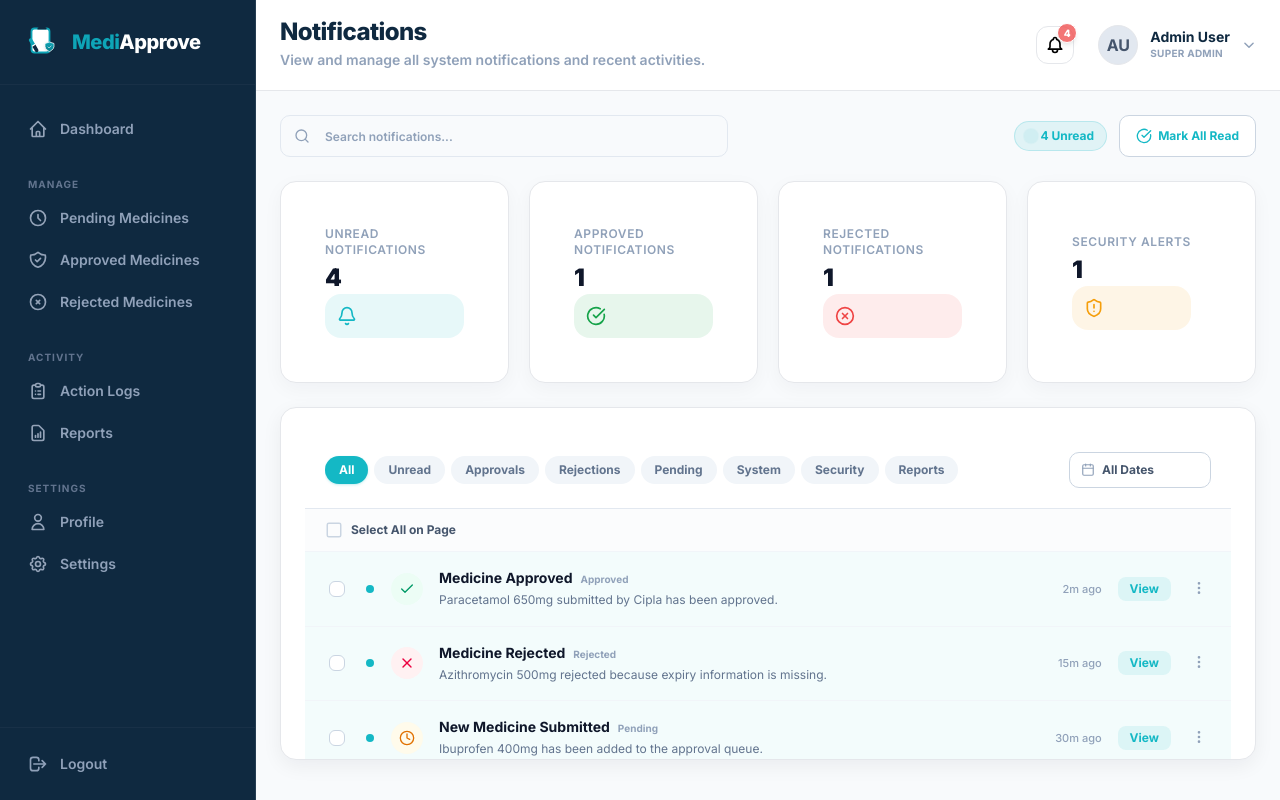
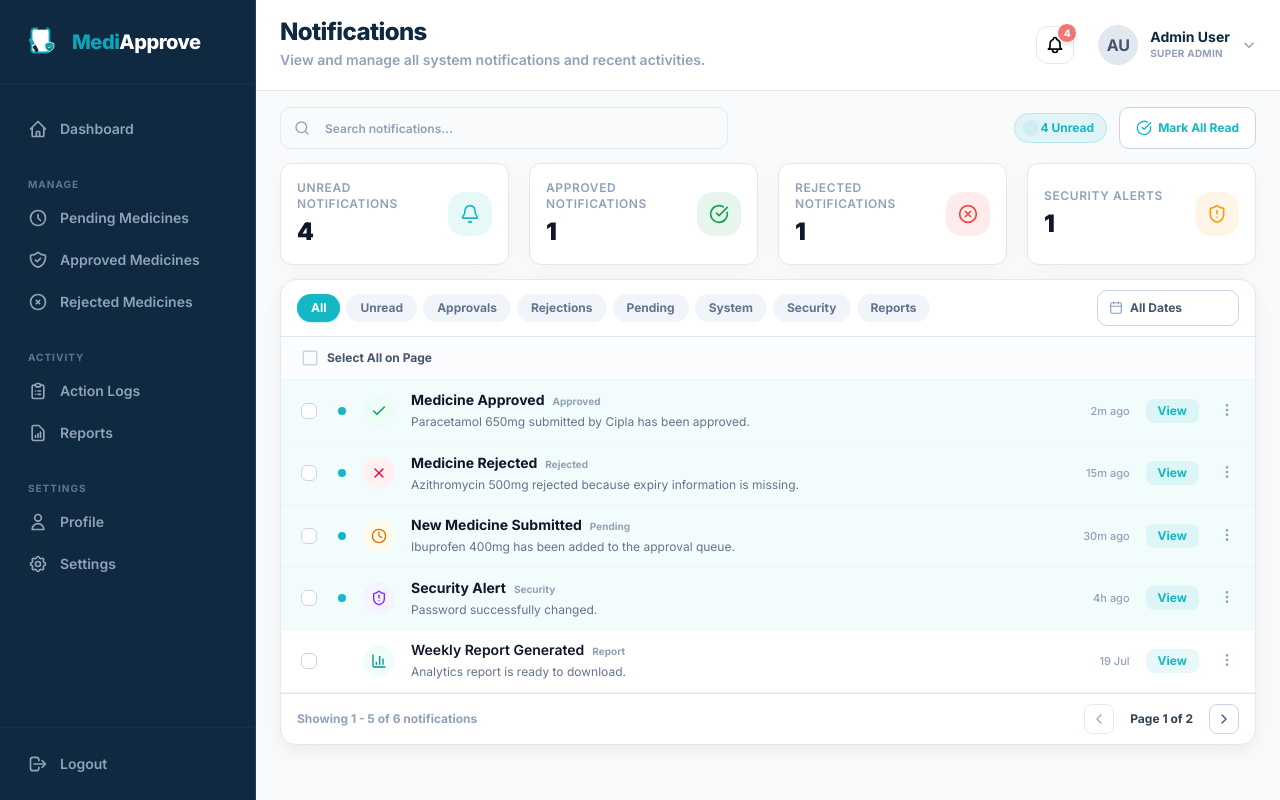
Before and after one commit to rainageorge14/S115-0726-Error-404-FullStack-Next.js--MediApprove, a Next.js app: page /notifications in a window 1280 px wide. Built offline with nearby package versions, Linux system fonts and the light colour scheme.

Commit message:
changes in notification page

```diff
--- a/app/notifications/page.tsx
+++ b/app/notifications/page.tsx
@@ -44,7 +44,7 @@ function NotificationsPageContent() {
 
   // Pagination
   const [currentPage, setCurrentPage] = useState(1);
-  const itemsPerPage = 6;
+  const itemsPerPage = 5;
 
   // Refresh Loader Simulation
   const [loading, setLoading] = useState(false);
@@ -188,7 +188,7 @@ function NotificationsPageContent() {
   const unreadCount = (notifications || []).filter((n) => !n.isRead).length;
 
   return (
-    <main className="flex-1 p-[24px] flex flex-col bg-[#F8FAFC] overflow-y-auto select-none font-sans h-[calc(100vh-72px)] pb-10">
+    <main className="flex-1 pt-4 pb-4 px-6 flex flex-col bg-[#F8FAFC] overflow-hidden select-none font-sans h-[calc(100vh-72px)]">
 
       {/* Toast alert popup */}
       {toastMessage && (
@@ -201,7 +201,7 @@ function NotificationsPageContent() {
       )}
 
       {/* Page Content Header / Toolbar */}
-      <div className="flex items-center justify-between gap-3 mb-6 select-none flex-wrap">
+      <div className="flex items-center justify-between gap-3 mb-3.5 select-none flex-wrap">
         {/* Search bar */}
         <NotificationSearch value={search} onChange={setSearch} />
 
@@ -232,7 +232,7 @@ function NotificationsPageContent() {
       <NotificationStats notifications={notifications || []} />
 
       {/* Main card */}
-      <Card className="rounded-[16px] border border-[#E2E8F0] bg-white shadow-[0_6px_20px_rgba(15,23,42,0.06)] flex flex-col">
+      <Card noPadding className="rounded-[16px] border border-[#E2E8F0] bg-white shadow-[0_6px_20px_rgba(15,23,42,0.06)] flex flex-col">
 
         {/* Filters chips and date filter toolbar */}
         <NotificationFilters
--- a/components/notifications/NotificationCard.tsx
+++ b/components/notifications/NotificationCard.tsx
@@ -72,7 +72,7 @@ export const NotificationCard: React.FC<NotificationCardProps> = ({
 
   return (
     <div
-      className={`px-5 py-4 flex items-center justify-between gap-4 border-b border-slate-100 hover:bg-slate-50/50 transition-all select-none font-sans ${
+      className={`px-4 py-2.5 flex items-center justify-between gap-4 border-b border-slate-100 hover:bg-slate-50/50 transition-all select-none font-sans ${
         !notification.isRead ? "bg-[#14B8C5]/5" : "bg-white"
       }`}
     >
--- a/components/notifications/NotificationFilters.tsx
+++ b/components/notifications/NotificationFilters.tsx
@@ -26,7 +26,7 @@ export const NotificationFilters: React.FC<NotificationFiltersProps> = ({
   ];
 
   return (
-    <div className="flex flex-col md:flex-row md:items-center justify-between gap-4 p-5 border-b border-[#E2E8F0] select-none font-sans text-left">
+    <div className="flex flex-col md:flex-row md:items-center justify-between gap-4 py-2.5 px-4 border-b border-[#E2E8F0] select-none font-sans text-left">
       {/* Tab Filter Chips */}
       <div className="flex items-center gap-1.5 overflow-x-auto no-scrollbar py-1">
         {tabs.map((t) => {
--- a/components/notifications/NotificationPagination.tsx
+++ b/components/notifications/NotificationPagination.tsx
@@ -19,7 +19,7 @@ export const NotificationPagination: React.FC<NotificationPaginationProps> = ({
   onPageChange,
 }) => {
   return (
-    <div className="p-4 border-t border-[#E2E8F0] flex items-center justify-between select-none font-sans text-left">
+    <div className="py-2.5 px-4 border-t border-[#E2E8F0] flex items-center justify-between select-none font-sans text-left">
       <span className="text-xs font-bold text-slate-400">
         Showing {startIndex + 1} - {Math.min(endIndex, totalItems)} of {totalItems} notifications
       </span>
--- a/components/notifications/NotificationStats.tsx
+++ b/components/notifications/NotificationStats.tsx
@@ -45,11 +45,12 @@ export const NotificationStats: React.FC<NotificationStatsProps> = ({ notificati
   ];
 
   return (
-    <div className="grid grid-cols-1 sm:grid-cols-2 lg:grid-cols-4 gap-[20px] select-none mb-6 font-sans">
+    <div className="grid grid-cols-1 sm:grid-cols-2 lg:grid-cols-4 gap-[20px] select-none mb-3.5 font-sans">
       {stats.map((s, i) => (
         <Card
           key={i}
-          className="p-5 rounded-[16px] border border-[#E2E8F0] bg-white shadow-[0_6px_20px_rgba(15,23,42,0.04)] hover:shadow-md transition-shadow duration-200 flex items-center justify-between text-left"
+          noPadding
+          className="p-4 rounded-[12px] border border-[#E2E8F0] bg-white shadow-[0_4px_12px_rgba(15,23,42,0.03)] hover:shadow-md transition-shadow duration-200 flex items-center justify-between text-left"
         >
           <div className="space-y-1">
             <span className="text-xs font-semibold text-slate-400 uppercase tracking-wider block">
--- a/components/ui/Card.tsx
+++ b/components/ui/Card.tsx
@@ -43,7 +43,7 @@ export const Card: React.FC<CardProps> = ({
       )}
 
       {/* Card Content */}
-      <div className={noPadding ? "" : "p-6"}>{children}</div>
+      {noPadding ? children : <div className="p-6">{children}</div>}
     </div>
   );
 };
```
